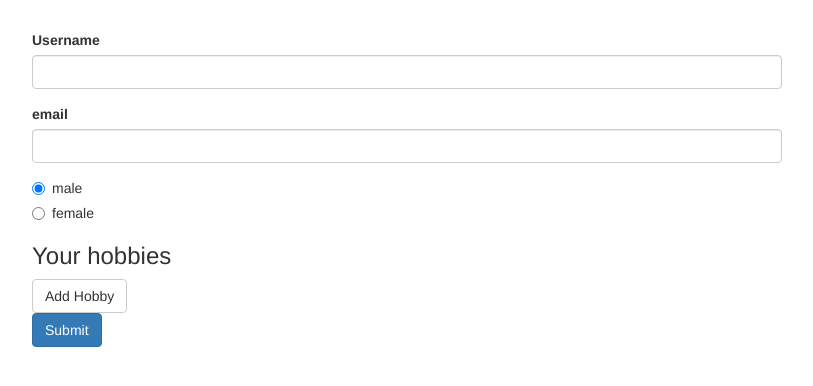
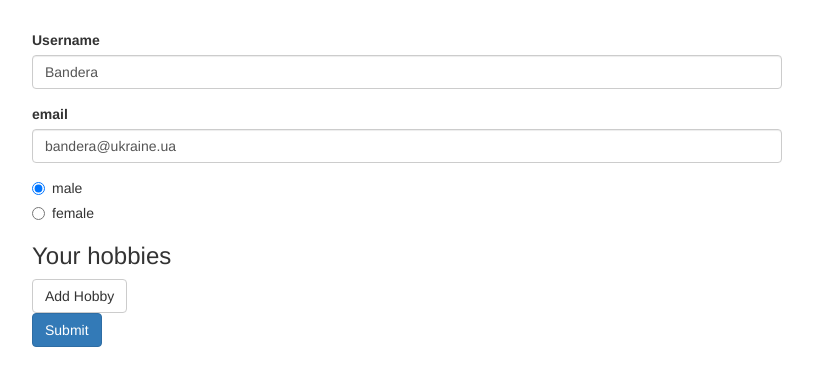
Before and after one commit to smoonmare/forms-reactive, an Angular app: page / in a window 1280 px wide. Shown: the top 386 px of the page, without its empty margins (233-1046 px from the left). Built offline with nearby package versions, Linux system fonts and the light colour scheme.

Commit message:
Setting and patching values. Tested reacting to the custom changes.

```diff
--- a/src/app/app.component.ts
+++ b/src/app/app.component.ts
@@ -25,7 +25,29 @@ export class AppComponent implements OnInit {
       }),
       'gender': new FormControl('male'),
       'hobbies': new FormArray([])
-      })
+    });
+    // this.signupForm.valueChanges.subscribe(
+    //   (value) => console.log(value)
+    // );
+    this.signupForm.statusChanges.subscribe(
+      (status) => console.log(status)
+    );
+    // this.signupForm.setValue({
+    //   'userData': {
+    //     'username': 'Bandera',
+    //     'email': 'bandera@ukraine.ua'
+    //   },
+    //   'gender': 'male',
+    //   'hobbies': []
+    // });
+    this.signupForm.patchValue({
+      'userData': {
+        'username': 'Bandera',
+        'email': 'bandera@ukraine.ua'
+      },
+      'gender': 'male',
+      'hobbies': []
+    });
   }
 
   onSubmit() {
```
Lines whose indentation alone changed are shown as unchanged.
